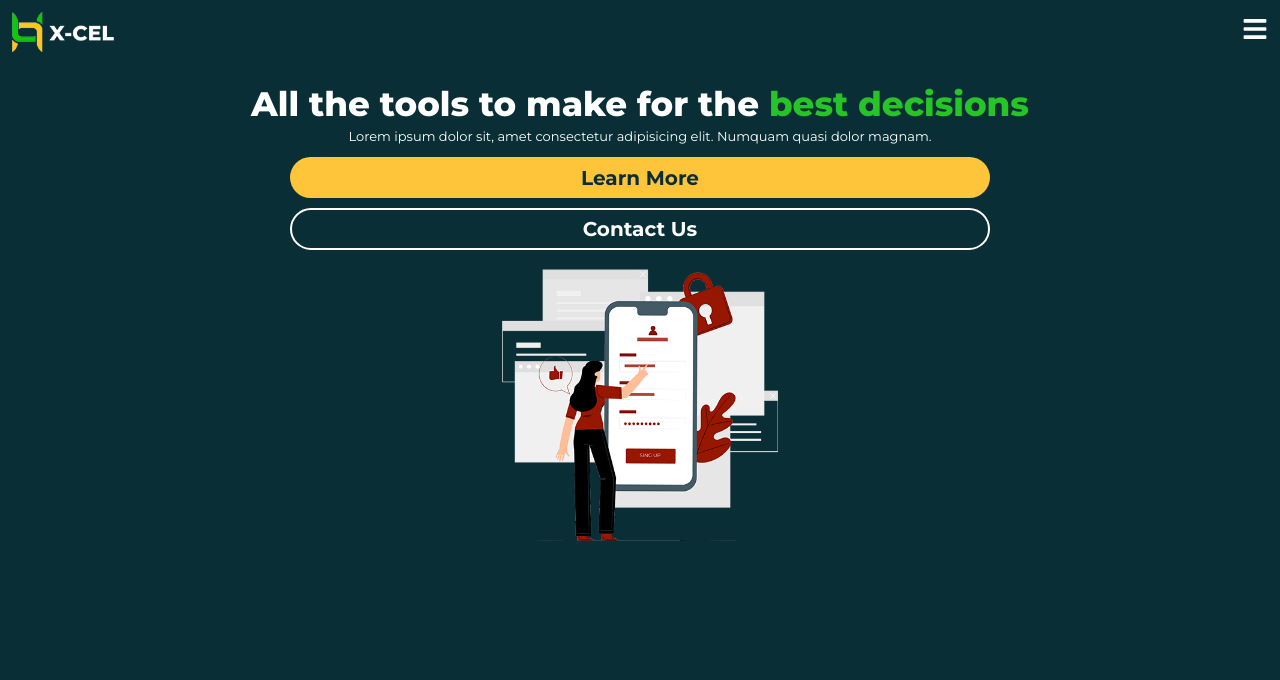
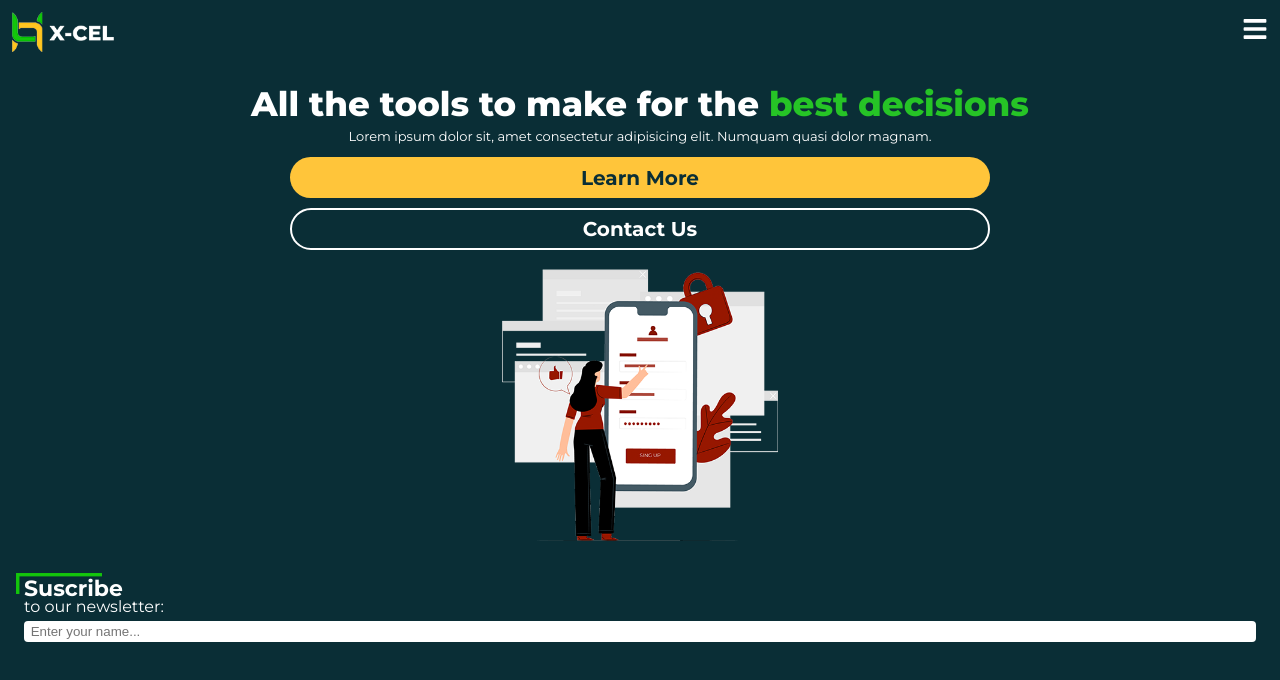
Before and after one commit to brandonmitchell217/xcel-react, a React (Create React App) app: page / in a window 1280 px wide. Shown: the top 680 px of the page. Built offline with nearby package versions, Linux system fonts and the light colour scheme.

Commit message:
Additional styling & added the suscribe box

```diff
--- a/src/App.js
+++ b/src/App.js
@@ -5,7 +5,7 @@ function App() {
   return (
     <main>
       <Header />
-      {/* <Suscribe /> */}
+      <Suscribe />
     </main>
   )
 }
--- a/src/components/Suscribe.js
+++ b/src/components/Suscribe.js
@@ -1,7 +1,18 @@
 import React from 'react'
+import '../styles/Suscribe.css'
+import Border from '../assets/images/boxCorner.png'
 
 const Suscribe = () => {
-  return <div>suscribe</div>
+  return (
+    <div className="suscribe">
+      <img src={Border} alt="" />
+      <p>
+        <span>Suscribe</span>
+        to our newsletter:
+      </p>
+      <input type="text" placeholder="Enter your name..." />
+    </div>
+  )
 }
 
 export default Suscribe
--- a/src/styles/Header.css
+++ b/src/styles/Header.css
@@ -1,5 +1,5 @@
 header {
-  padding: 1em 0.5em 0;
+  padding: 1em calc(8vw - 15px) 0;
   display: -webkit-box;
   display: -ms-flexbox;
   display: flex;
@@ -27,7 +27,7 @@ header h1 span {
 }
 
 header p {
-  margin: 8px 0;
+  padding: 8px 0;
   text-align: center;
   font-size: 13px;
 }
@@ -48,7 +48,7 @@ header .ctas {
           align-items: center;
 }
 
-header .cta {
+header .ctas .cta {
   margin: 5px 0;
   padding: 0.33em 0;
   width: 90%;
@@ -61,7 +61,7 @@ header .cta {
   text-align: center;
 }
 
-header .cta:last-of-type {
+header .ctas .cta:last-of-type {
   background-color: transparent;
   color: #ffffff;
   border-color: #ffffff;
--- a/src/styles/Suscribe.css
+++ b/src/styles/Suscribe.css
@@ -1 +1,46 @@
-/* No CSS *//*# sourceMappingURL=Suscribe.css.map */
+.suscribe {
+  position: relative;
+  margin: 1em 0;
+  padding: 0 0.5em;
+  display: -webkit-box;
+  display: -ms-flexbox;
+  display: flex;
+  -webkit-box-orient: vertical;
+  -webkit-box-direction: normal;
+      -ms-flex-direction: column;
+          flex-direction: column;
+  -webkit-box-pack: center;
+      -ms-flex-pack: center;
+          justify-content: center;
+  -webkit-box-align: start;
+      -ms-flex-align: start;
+          align-items: flex-start;
+}
+
+.suscribe img {
+  position: absolute;
+  top: -2px;
+  left: 0;
+  width: 86px;
+}
+
+.suscribe p {
+  font-size: 16px;
+  font-weight: 400;
+}
+
+.suscribe span {
+  display: block;
+  margin: 0 0 -5px;
+  font-size: 22px;
+  font-weight: 700;
+}
+
+.suscribe input {
+  width: 100%;
+  margin-top: 5px;
+  padding: 0.25em 0.5em;
+  border-radius: 4px;
+  border: none;
+}
+/*# sourceMappingURL=Suscribe.css.map */
--- a/src/styles/Suscribe.scss
+++ b/src/styles/Suscribe.scss
@@ -0,0 +1,32 @@
+.suscribe {
+  position: relative;
+  margin: 1em 0;
+  padding: 0 0.5em;
+  display: flex;
+  flex-direction: column;
+  justify-content: center;
+  align-items: flex-start;
+  img {
+    position: absolute;
+    top: -2px;
+    left: 0;
+    width: 86px;
+  }
+  p {
+    font-size: 16px;
+    font-weight: 400;
+  }
+  span {
+    display: block;
+    margin: 0 0 -5px;
+    font-size: 22px;
+    font-weight: 700;
+  }
+  input {
+    width: 100%;
+    margin-top: 5px;
+    padding: 0.25em 0.5em;
+    border-radius: 4px;
+    border: none;
+  }
+}
```
Also changed, not shown: src/styles/Header.scss (+4 -3 lines), 2 other files (tests, documents, lock files or other folders).
